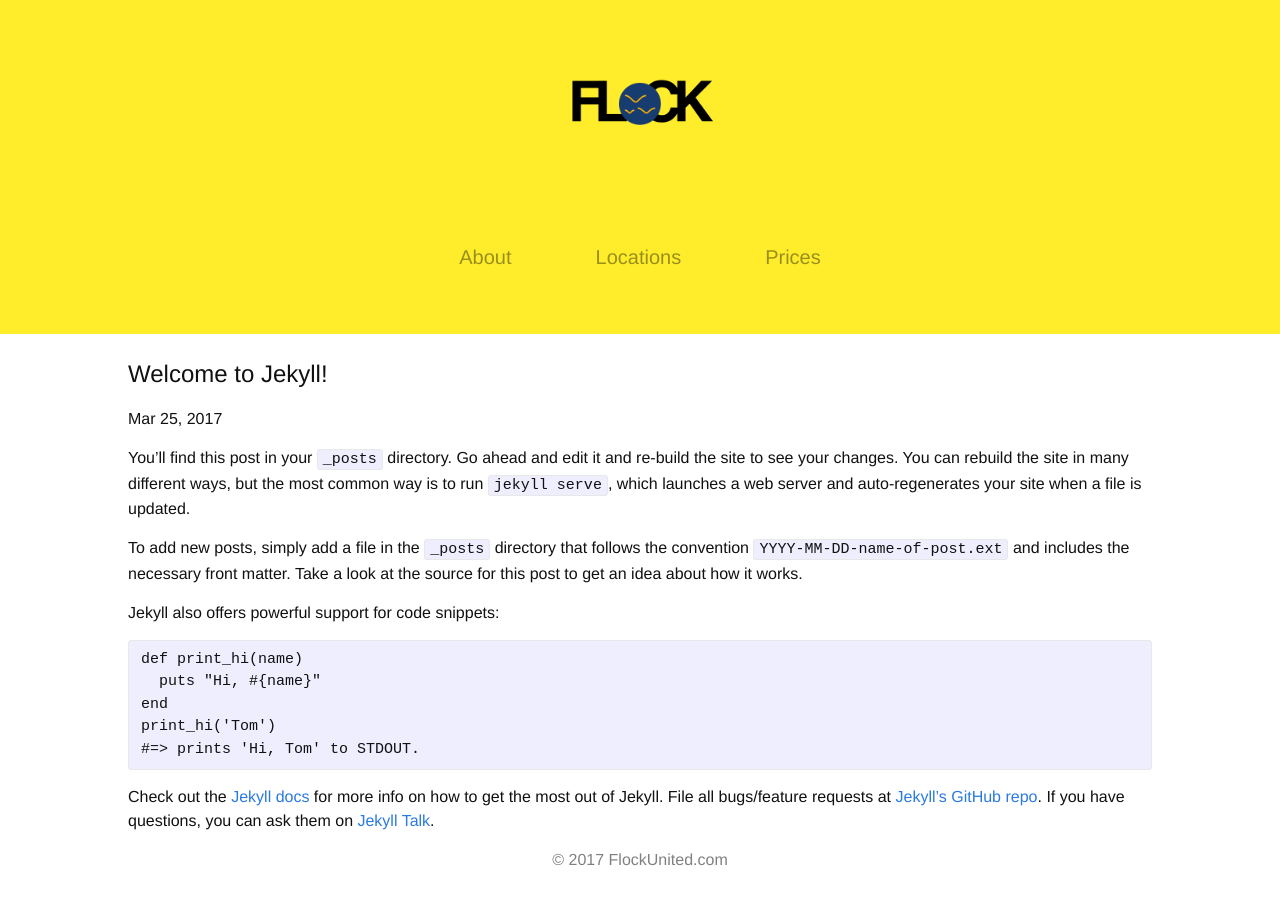
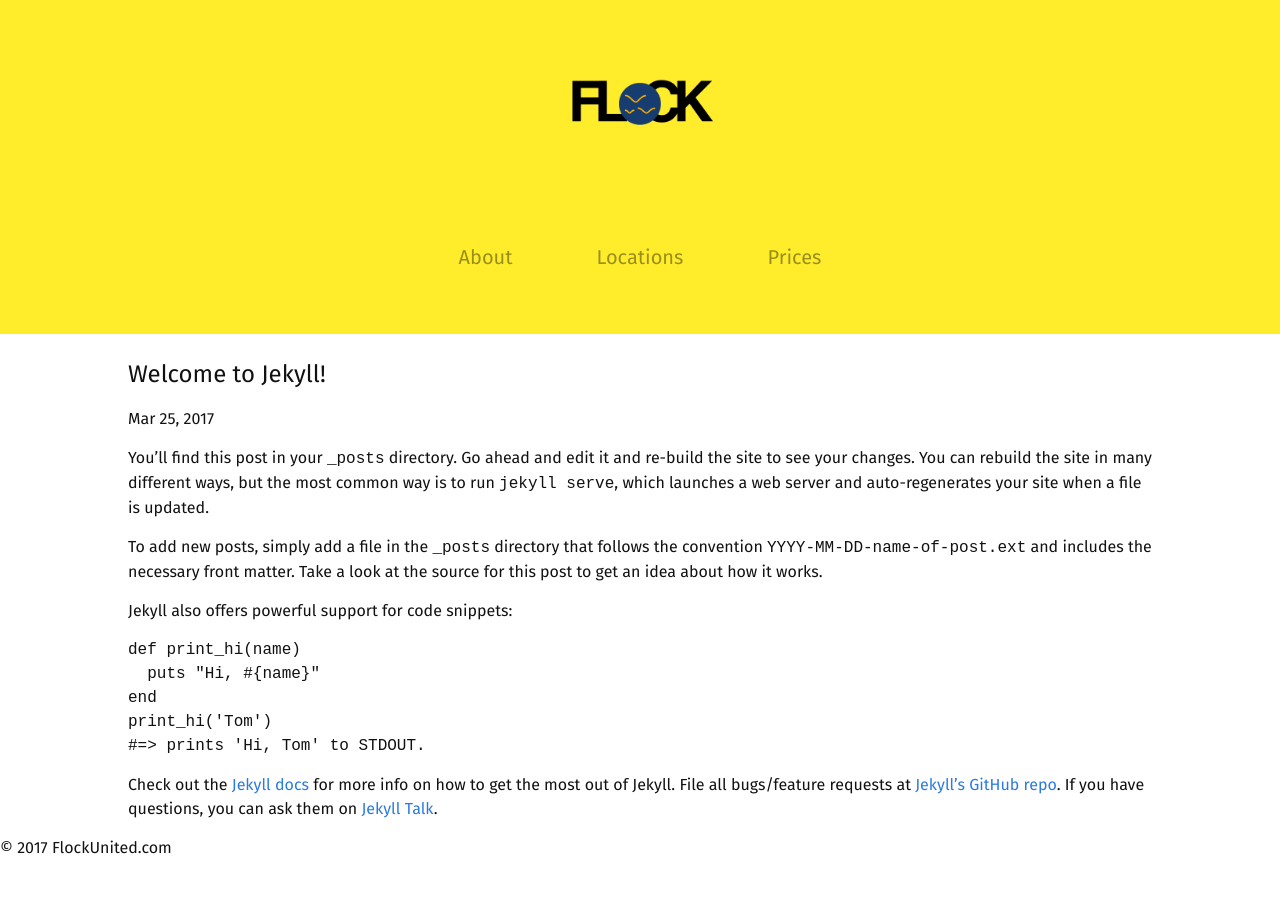
Before and after one commit to FlockUnited/flockunited.com, a Jekyll site: the page built from _posts/2017-03-25-welcome-to-jekyll.markdown, in a window 1280 px wide. Built offline with Jekyll 4.4.1, drawn with Linux system fonts in a browser that asks for light colours.

Commit message:
Now using Fira sans

```diff
--- a/_includes/footer.html
+++ b/_includes/footer.html
@@ -1,3 +1,3 @@
 
 
-<p>&copy 2017 FlockUnited.com</p>
+<p id="footer">&copy 2017 FlockUnited.com</p>
--- a/_includes/head.html
+++ b/_includes/head.html
@@ -10,4 +10,5 @@
   <link rel="alternate" type="application/rss+xml" title="{{ site.title }}" href="{{ "/feed.xml" | prepend: site.baseurl | prepend: site.url }}" />
   <link rel="shortcut icon" href="https://128keaton.github.io/flockunited.com/favicon.ico" type="image/x-icon">
 <link rel="icon" href="https://128keaton.github.io/flockunited.com/favicon.ico" type="image/x-icon">
+<link href="https://fonts.googleapis.com/css?family=Fira+Sans" rel="stylesheet">
 </head>
--- a/_sass/_base.scss
+++ b/_sass/_base.scss
@@ -24,7 +24,7 @@ ul {
  * Basic styling
  */
 body {
-    font: 400 16px/1.5 "Helvetica Neue", Helvetica, Arial, sans-serif;
+    font: 400 16px/1.5 'Fira Sans', sans-serif;
     color: #111;
     background-color: #fdfdfd;
     -webkit-text-size-adjust: 100%;
@@ -119,72 +119,13 @@ a:hover {
     color: #111;
     text-decoration: underline;
 }
-/**
- * Blockquotes
- */
-blockquote {
-    color: #828282;
-    border-left: 4px solid #e8e8e8;
-    padding-left: 15px;
-    font-size: 18px;
-    letter-spacing: -1px;
-    font-style: italic;
-}
 
-blockquote > :last-child {
-    margin-bottom: 0;
-}
-/**
- * Code formatting
- */
-code,
-pre {
-    font-size: 15px;
-    border: 1px solid #e8e8e8;
-    border-radius: 3px;
-    background-color: #eef;
-}
-
-code {
-    padding: 1px 5px;
-}
-
-pre {
-    padding: 8px 12px;
-    overflow-x: auto;
-}
-
-pre > code {
-    border: 0;
-    padding-right: 0;
-    padding-left: 0;
-}
 /**
  * Wrapper
  */
 .page-content {
     width: 80%;
     margin: 0 auto;
-}
-/**
- * Clearfix
- */
-.footer-col-wrapper:after,
-.wrapper:after {
-    content: "";
-    display: table;
-    clear: both;
-}
-/**
- * Icons
- */
-.icon > svg {
-    display: inline-block;
-    vertical-align: middle;
-}
-
-.icon > svg path {
-    fill: #828282;
 }
 /**
  * Site header
@@ -300,22 +241,7 @@ pre > code {
     margin-bottom: 25px;
     z-index: 4;
 }
-@include media-query($on-palm) {
-    .inner-header {
-        align-items: center;
-        justify-content: center;
-        text-align: center;
-        flex-wrap: wrap;
-    }
 
-    .logo-wrapper .logo {
-        width: 80px;
-    }
-
-    .site-nav {
-        margin-right: 0;
-    }
-}
 /**
  * Home
  */
@@ -559,54 +485,35 @@ pre > code {
     padding-right: 12px;
     border-top-right-radius: 12px;
 }
-@include media-query($on-palm) {
-    .packages {
-        align-items: center;
-        justify-content: center;
-        text-align: center;
-        flex-wrap: wrap;
-    }
 
-    .package {
-        margin: 4px;
-    }
-
-    .package h1 {
-        font-size: 42px;
-    }
-}
 /**
  * Site footer
  */
-.footer {
-    width: 100%;
-    text-align: center;
-    color: #fff;
+
+#footer {
+    margin-bottom: 20px;
 }
 
-.social {
-    width: 100%;
-    background-color: #fff;
-    margin-top: -20px;
-    font-size: 12px!important;
-    text-align: center;
-}
+/**
+ * Mobile
+ */
 
-.social a {
-    margin: 12px;
-    color: rgb(146, 146, 146)!important;
-}
+@include media-query($on-palm) {
 
-#page,
-#page .social a {
-    color: gray;
-}
+  .inner-header {
+      align-items: center;
+      justify-content: center;
+      text-align: center;
+      flex-wrap: wrap;
+  }
 
-.social a:hover {
-    text-decoration: none;
-    cursor: pointer;
-}
-@include media-query($on-palm) {
+  .logo-wrapper .logo {
+      width: 80px;
+  }
+
+  .site-nav {
+      margin-right: 0;
+  }
     .page-link-chill {
         margin: 12px;
     }
@@ -700,4 +607,22 @@ pre > code {
     #blank {
         display: none!important;
     }
+    /**
+     * Prices
+     */
+
+     .packages {
+         align-items: center;
+         justify-content: center;
+         text-align: center;
+         flex-wrap: wrap;
+     }
+
+     .package {
+         margin: 4px;
+     }
+
+     .package h1 {
+         font-size: 42px;
+     }
 }
```
